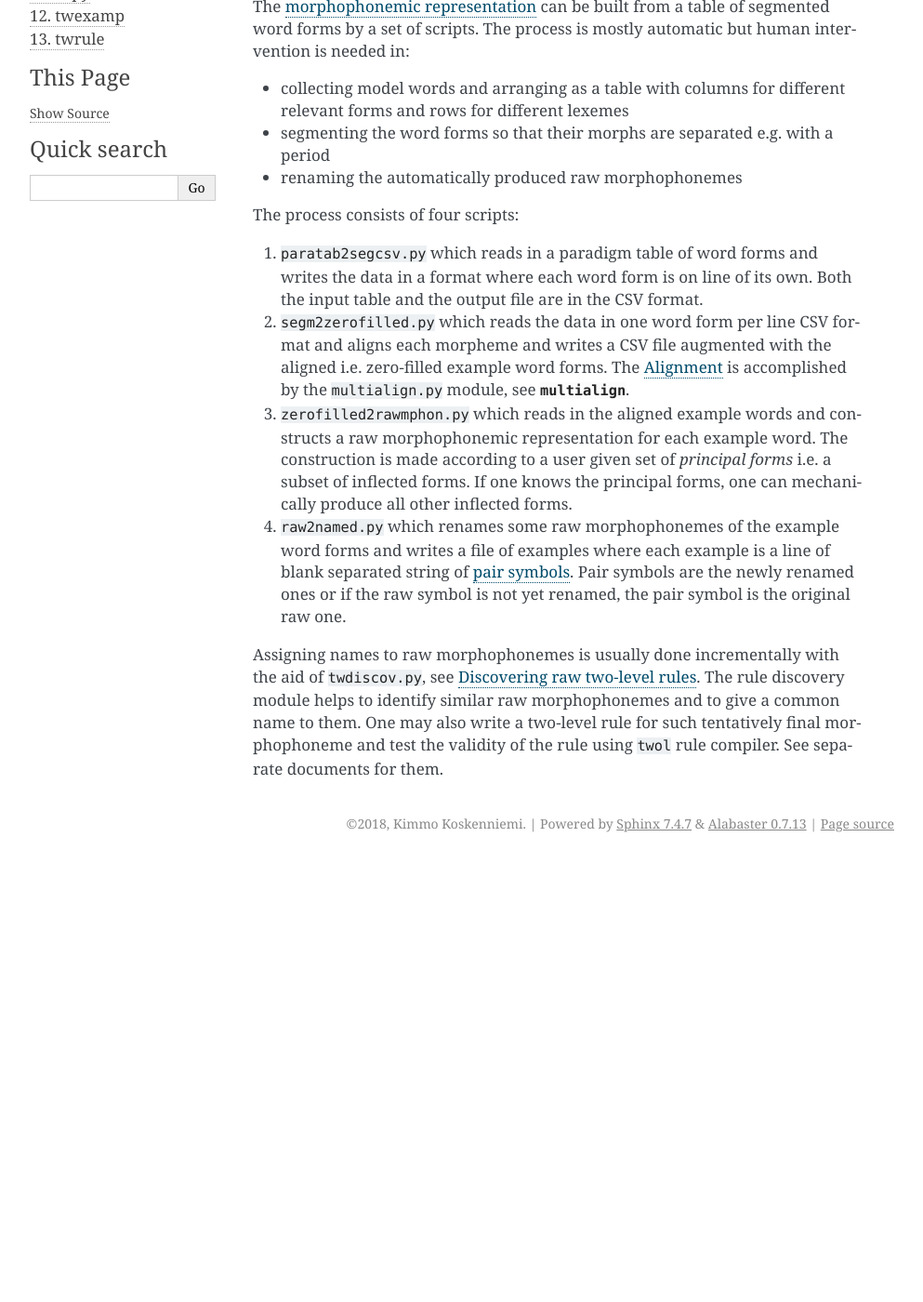
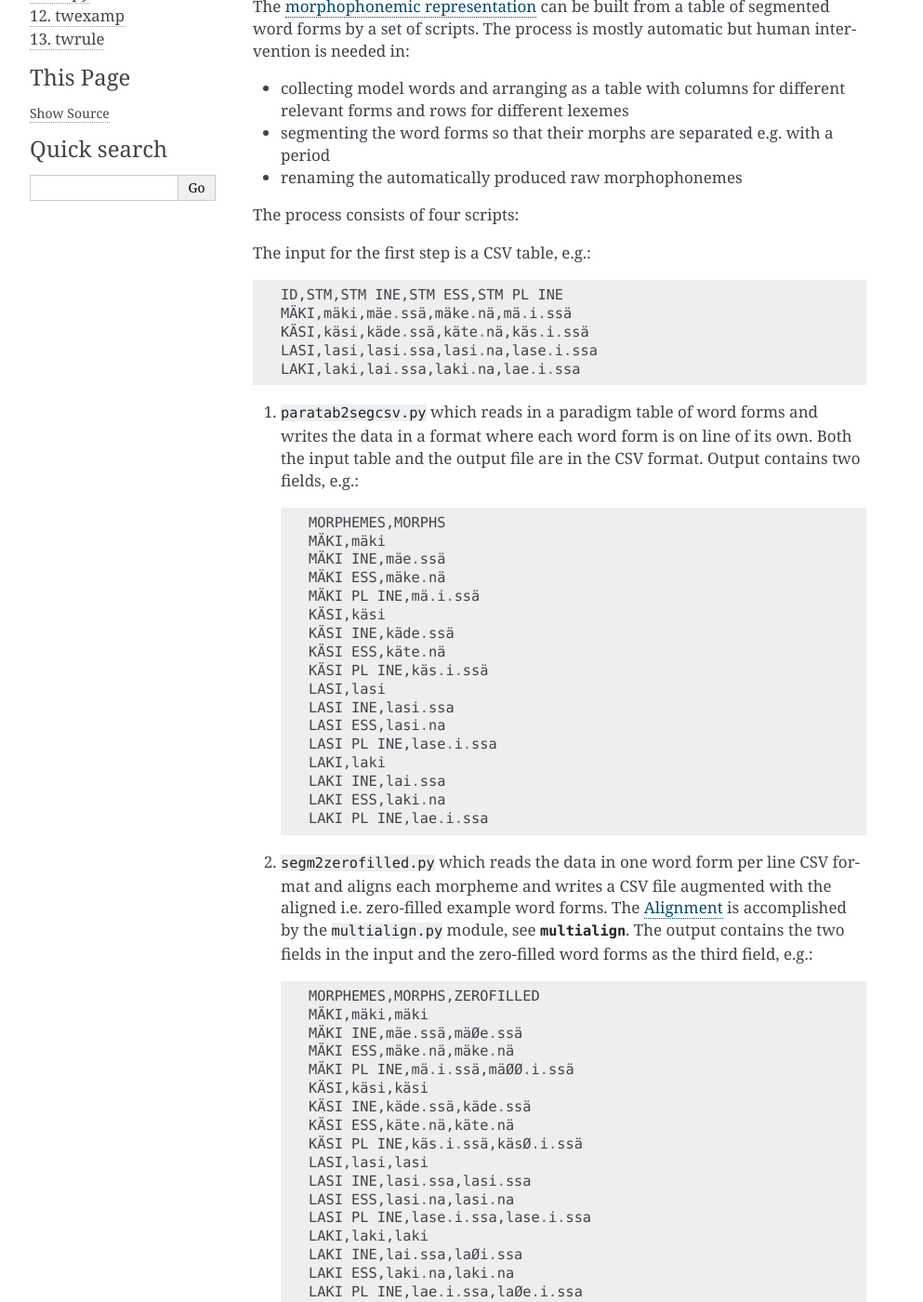
Before and after one commit to koskenni/pytwolc, a Sphinx documentation site: the page built from docs/morphophon.rst, in a window 1280 px wide and 1400 px high, scrolled down 549 px. Shown: the whole window at 93% size, without its empty margins (148-1141 px from the left). Built offline with Sphinx 7.4.7, drawn with Linux system fonts in a browser that asks for light colours; before the commit the page ends 1474 px from its top, so only the background shows below that; some of the changed text lies outside the part shown.

```diff
--- a/docs/intro.rst
+++ b/docs/intro.rst
@@ -16,6 +16,8 @@ difference.
 ------------
 Overall plan
 ------------
+
+The present approach bases itself on a *set of carefully selected examples* of word forms.  The set of examples ought to cover the phenomena which the rules are expected to govern.  If so, one may expect that the method described below will first produce *morphophonemic representations* for stems and affix morphemes and then a *two-level rule* for each morphophoneme which dictates in what contexts the morphophoneme may correspond to what surface symbols.  Each morphophoneme may be treated *separately* in an order which the linguist finds convenient.
 
 Various methods and programs programs have been developed in order to simplify the whole process of creating a morphological two-level grammar.  It can be summarized using the following steps:
 
--- a/docs/morphophon.rst
+++ b/docs/morphophon.rst
@@ -25,11 +25,73 @@ The :term:`morphophonemic representation` can be built from a table of segmented
 
 The process consists of four scripts:
 
-1. ``paratab2segcsv.py`` which reads in a paradigm table of word forms and writes the data in a format where each word form is on line of its own.  Both the input table and the output file are in the CSV format.
+The input for the first step is a CSV table, e.g.::
 
-2. ``segm2zerofilled.py`` which reads the data in one word form per line CSV format and aligns each morpheme and writes a CSV file augmented with the aligned i.e. zero-filled example word forms.  The :doc:`alignment` is accomplished by the ``multialign.py`` module, see :py:mod:`multialign`.
+   ID,STM,STM INE,STM ESS,STM PL INE
+   MÄKI,mäki,mäe.ssä,mäke.nä,mä.i.ssä
+   KÄSI,käsi,käde.ssä,käte.nä,käs.i.ssä
+   LASI,lasi,lasi.ssa,lasi.na,lase.i.ssa
+   LAKI,laki,lai.ssa,laki.na,lae.i.ssa
 
-3. ``zerofilled2rawmphon.py`` which reads in the aligned example words and constructs a raw morphophonemic representation for each example word.  The construction is made according to a user given set of *principal forms* i.e. a subset of inflected forms.  If one knows the principal forms, one can mechanically produce all other inflected forms.
+1. ``paratab2segcsv.py`` which reads in a paradigm table of word forms and writes the data in a format where each word form is on line of its own.  Both the input table and the output file are in the CSV format.  Output contains two fields, e.g.::
+
+     MORPHEMES,MORPHS
+     MÄKI,mäki
+     MÄKI INE,mäe.ssä
+     MÄKI ESS,mäke.nä
+     MÄKI PL INE,mä.i.ssä
+     KÄSI,käsi
+     KÄSI INE,käde.ssä
+     KÄSI ESS,käte.nä
+     KÄSI PL INE,käs.i.ssä
+     LASI,lasi
+     LASI INE,lasi.ssa
+     LASI ESS,lasi.na
+     LASI PL INE,lase.i.ssa
+     LAKI,laki
+     LAKI INE,lai.ssa
+     LAKI ESS,laki.na
+     LAKI PL INE,lae.i.ssa
+
+2. ``segm2zerofilled.py`` which reads the data in one word form per line CSV format and aligns each morpheme and writes a CSV file augmented with the aligned i.e. zero-filled example word forms.  The :doc:`alignment` is accomplished by the ``multialign.py`` module, see :py:mod:`multialign`. The output contains the two fields in the input and the zero-filled word forms as the third field, e.g.::
+
+     MORPHEMES,MORPHS,ZEROFILLED
+     MÄKI,mäki,mäki
+     MÄKI INE,mäe.ssä,mäØe.ssä
+     MÄKI ESS,mäke.nä,mäke.nä
+     MÄKI PL INE,mä.i.ssä,mäØØ.i.ssä
+     KÄSI,käsi,käsi
+     KÄSI INE,käde.ssä,käde.ssä
+     KÄSI ESS,käte.nä,käte.nä
+     KÄSI PL INE,käs.i.ssä,käsØ.i.ssä
+     LASI,lasi,lasi
+     LASI INE,lasi.ssa,lasi.ssa
+     LASI ESS,lasi.na,lasi.na
+     LASI PL INE,lase.i.ssa,lase.i.ssa
+     LAKI,laki,laki
+     LAKI INE,lai.ssa,laØi.ssa
+     LAKI ESS,laki.na,laki.na
+     LAKI PL INE,lae.i.ssa,laØe.i.ssa
+
+3. ``zerofilled2rawmphon.py`` which reads in the aligned example words and constructs a raw morphophonemic representation for each example word.  The construction is made according to a user given set of *principal forms* i.e. a subset of inflected forms.  If one knows the principal forms, one can mechanically produce all other inflected forms.  Output contains the three fields in the input and two new ones, the raw morphophonemic representation of the word form and the symbol pair (two-level) representation of the word form, e.g.::
+
+     MORPHEMES,MORPHS,ZEROFILLED,RAW,PAIRSYMS
+     MÄKI,mäki,mäki,m ä {kØkØ} {ieeØ} ,m ä {kØkØ}:k {ieeØ}:i
+     MÄKI INE,mäe.ssä,mäØe.ssä,m ä {kØkØ} {ieeØ} s s {aä},m ä {kØkØ}:Ø {ieeØ}:e s s {aä}:ä
+     MÄKI ESS,mäke.nä,mäke.nä,m ä {kØkØ} {ieeØ} n {aä},m ä {kØkØ}:k {ieeØ}:e n {aä}:ä
+     MÄKI PL INE,mä.i.ssä,mäØØ.i.ssä,m ä {kØkØ} {ieeØ} i s s {aä},m ä {kØkØ}:Ø {ieeØ}:Ø i s s {aä}:ä
+     KÄSI,käsi,käsi,k ä {sdts} {ieeØ} ,k ä {sdts}:s {ieeØ}:i
+     KÄSI INE,käde.ssä,käde.ssä,k ä {sdts} {ieeØ} s s {aä},k ä {sdts}:d {ieeØ}:e s s {aä}:ä
+     KÄSI ESS,käte.nä,käte.nä,k ä {sdts} {ieeØ} n {aä},k ä {sdts}:t {ieeØ}:e n {aä}:ä
+     KÄSI PL INE,käs.i.ssä,käsØ.i.ssä,k ä {sdts} {ieeØ} i s s {aä},k ä {sdts}:s {ieeØ}:Ø i s s {aä}:ä
+     LASI,lasi,lasi,l a s {iiie} ,l a s {iiie}:i
+     LASI INE,lasi.ssa,lasi.ssa,l a s {iiie} s s {aä},l a s {iiie}:i s s {aä}:a
+     LASI ESS,lasi.na,lasi.na,l a s {iiie} n {aä},l a s {iiie}:i n {aä}:a
+     LASI PL INE,lase.i.ssa,lase.i.ssa,l a s {iiie} i s s {aä},l a s {iiie}:e i s s {aä}:a
+     LAKI,laki,laki,l a {kØkØ} {iiie} ,l a {kØkØ}:k {iiie}:i
+     LAKI INE,lai.ssa,laØi.ssa,l a {kØkØ} {iiie} s s {aä},l a {kØkØ}:Ø {iiie}:i s s {aä}:a
+     LAKI ESS,laki.na,laki.na,l a {kØkØ} {iiie} n {aä},l a {kØkØ}:k {iiie}:i n {aä}:a
+     LAKI PL INE,lae.i.ssa,laØe.i.ssa,l a {kØkØ} {iiie} i s s {aä},l a {kØkØ}:Ø {iiie}:e i s s {aä}:a
 
 4. ``raw2named.py`` which renames some raw morphophonemes of the example word forms and writes a file of examples where each example is a line of blank separated string of :term:`pair symbols <pair-symbol>`.  Pair symbols are the newly renamed ones or if the raw symbol is not yet renamed, the pair symbol is the original raw one.
 
--- a/paratab2segcsv.py
+++ b/paratab2segcsv.py
@@ -38,13 +38,13 @@ d = {}
 morph_set = {}
 seg_ex_list = []
 with open(args.input, "r") as csvfile:
-    reader = csv.DictReader(csvfile, delimiter=';')
+    reader = csv.DictReader(csvfile, delimiter=args.csv_delimiter)
     for row in reader:
         for column_label, words in row.items(): # process each cell of the row
             #words = row[column_label] # space separated string of words
             if not words or column_label in {"ID", "KSK"}:
                 continue
-            morpheme_list = column_label.split('.')
+            morpheme_list = column_label.split(args.name_separator)
             if morpheme_list[0] == 'STM':
                 morpheme_list[0] = row['ID']
             words_clean = re.sub(r'[][()]', '', words)
--- a/segm2zerofilled.py
+++ b/segm2zerofilled.py
@@ -102,8 +102,7 @@ for morpheme in sorted(morphs_of_morpheme.keys()):
         print("words:", words)
     nz = 1 if len(words) > 10 else 2
     aligned_sym_seq = aligner(words,
-                              nz, morpheme, verbosity=1,
-                              max_weight_allowed=10000.0)
+                              nz, morpheme)
     if args.verbosity >= 20:
         print("aligned_sym_seq:", aligned_sym_seq)
     alignments[morpheme] = aligned_sym_seq
--- a/twdiscov.py
+++ b/twdiscov.py
@@ -178,7 +178,8 @@ if __name__ == "__main__":
     cfg.verbosity = args.verbosity
 
     twexamp.read_examples(filename=args.examples, build_fsts=False)
-    print("--- all examples read in ---")
+    if cfg.verbosity > 0:
+        print("--- all examples read in ---")
 
     for insym in cfg.input_symbol_set:
         pair_symbols_for_input[insym] = set()
```
Also changed, not shown: raw2named.py (+46 -23 lines), zerofilled2rawmphon.py (+24 -22 lines), 2 other files.
